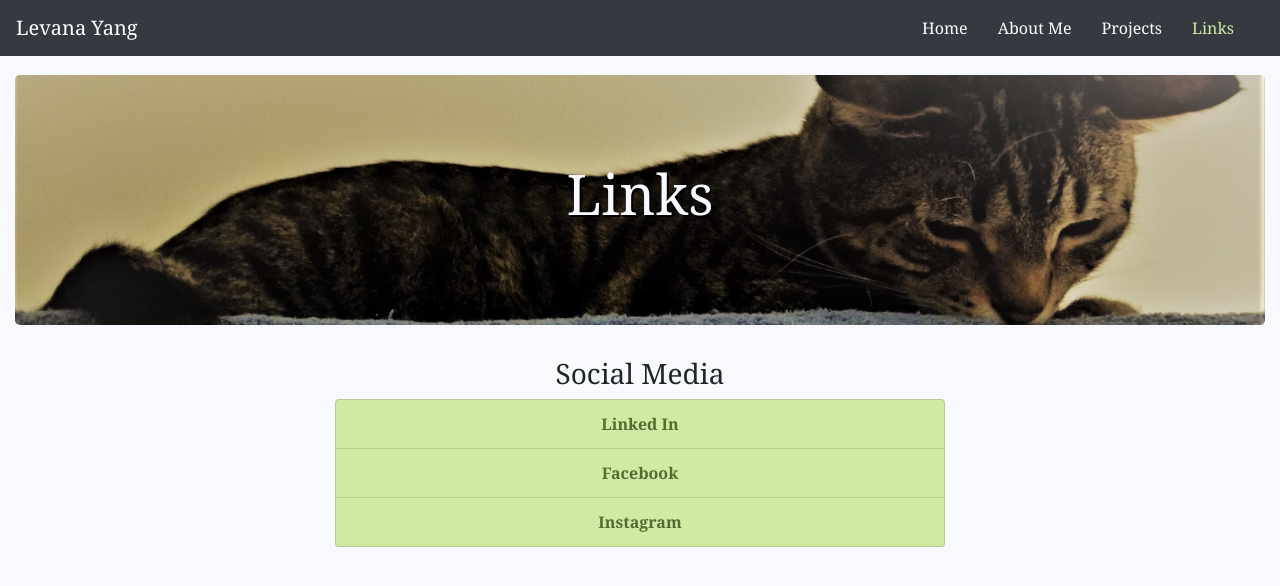
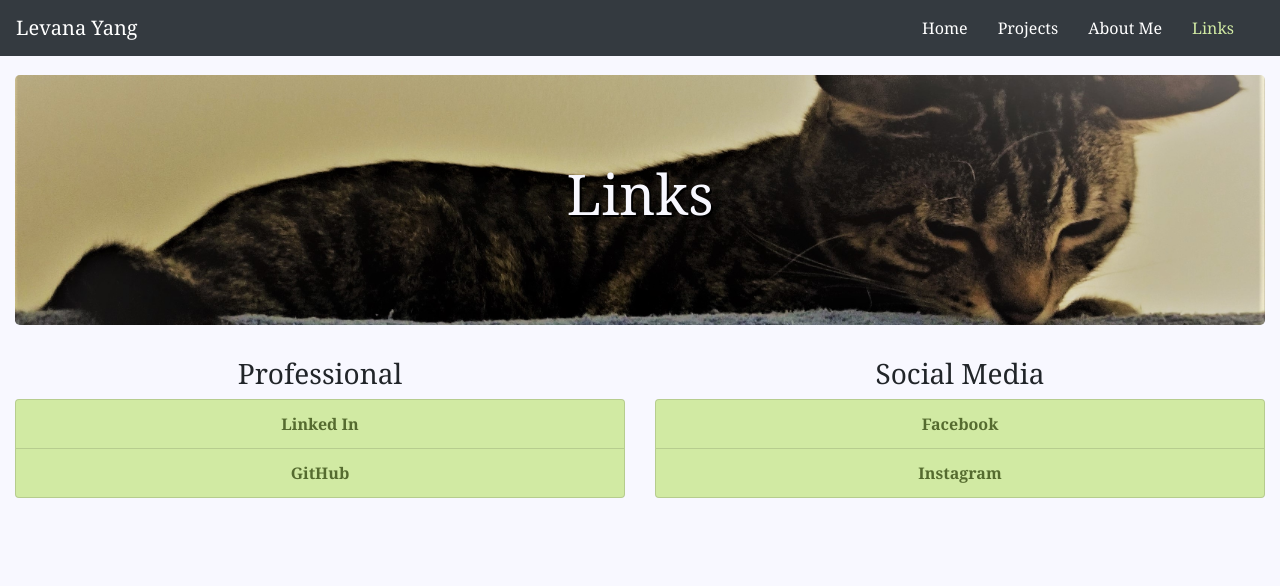
Before and after one commit to levanayang/node-web-dev, a React (Create React App) app in the folder client/: page /links in a window 1280 px wide. Shown: the top 586 px of the page. Built offline with nearby package versions, Linux system fonts and the light colour scheme.

Commit message:
added a button to show my resume

```diff
--- a/client/src/Homepage/Home.js
+++ b/client/src/Homepage/Home.js
@@ -12,7 +12,6 @@ class Home extends Component {
                     <p className="lead">Welcome to my site!</p>
                 </Jumbotron>
                 {/*TODO: allow pdf download of resume*/}
-                <h2>My Resume</h2>
                 <Resume src={"https://docs.google.com/document/d/e/2PACX-1vRAatOYzlULG_9rKJ6R6Uj3ugYbT-2KVuNeqxfLNsCn40kns9roG22W63oLhGrX5Hrtd01IUQbrzJ0y/pub?embedded=true"}/>
             </Container>
         );
--- a/client/src/Homepage/Resume.js
+++ b/client/src/Homepage/Resume.js
@@ -1,18 +1,40 @@
 import React from "react";
-import {Row} from 'reactstrap';
+import {Row, Button, Container, Collapse} from 'reactstrap';
 
 // a Simple Component for my resume
 class Resume extends React.Component {
+    constructor(props) {
+        super(props);
+
+        this.state = {
+            visible: false
+        }
+
+        this.toggle = this.toggle.bind(this);
+    }
+
+    toggle() {
+            this.setState({visible: !this.state.visible})
+    }
+
     render() {
         return (
-            <Row className="resume">
-                <iframe title={"Resume"}
-                        src={this.props.src}
-                        scrolling="no"
-                        align="center"
-
-                />
-            </Row>
+            <Container>
+                <Button className="show-resume"
+                        color="dark"
+                        onClick={this.toggle}
+                        style={{ marginBottom: '1rem' }}>
+                    <h2>My Resume</h2>
+                </Button>
+                <Collapse isOpen={this.state.visible}>
+                    <Row className="resume">
+                        <iframe title={"Resume"}
+                                src={this.props.src}
+                                scrolling="no"
+                                align="center"/>
+                    </Row>
+                </Collapse>
+            </Container>
         );
     }
 }
--- a/client/src/Links/Links.js
+++ b/client/src/Links/Links.js
@@ -19,14 +19,24 @@ class Links extends Component {
                     <h1 className="display-4">Links</h1>
                 </Jumbotron>
                 <Row>
-                    <Col sm="12" md={{ size: 6, offset: 3 }}>
-                        <h3>Social Media</h3>
+                    <Col  xs="6">
+                        <h3>Professional</h3>
                         {/*TODO: Add icons for each link*/}
                         <ListGroup>
-                            <ListGroupItem className="list-social-media"
+                            <ListGroupItem className="list-professional-links"
                                            tag="a"
                                            href="https://www.linkedin.com/in/levanavyang/">Linked In
                             </ListGroupItem>
+                            <ListGroupItem className="list-professional-links"
+                                           tag="a"
+                                           href="https://github.com/levanayang">GitHub
+                            </ListGroupItem>
+                        </ListGroup>
+                    </Col>
+                    <Col xs="6">
+                        <h3>Social Media</h3>
+                        {/*TODO: make button to hide and collapse these links*/}
+                        <ListGroup>
                             <ListGroupItem className="list-social-media"
                                            tag="a"
                                            href="https://www.facebook.com/levana.yang.5">Facebook
--- a/client/src/UniversalComponents/Menu.js
+++ b/client/src/UniversalComponents/Menu.js
@@ -42,18 +42,18 @@ class Menu extends React.Component{
                                      className="inactive-menu"
                                      activeClassName="active-menu"
                                      exact={true}>Home</NavLink>
-                        </NavItem>
-                            <NavItem>
-                                <NavLink to="/about"
-                                         className="inactive-menu"
-                                         activeClassName="active-menu"
-                                         exact={true}>About Me</NavLink>
                             </NavItem>
                             <NavItem>
                                 <NavLink to="/projects"
                                          className="inactive-menu"
                                          activeClassName="active-menu"
                                          exact={true}>Projects</NavLink>
+                            </NavItem>
+                            <NavItem>
+                                <NavLink to="/about"
+                                         className="inactive-menu"
+                                         activeClassName="active-menu"
+                                         exact={true}>About Me</NavLink>
                             </NavItem>
                             <NavItem>
                                 <NavLink to="/links"
--- a/client/src/index.css
+++ b/client/src/index.css
@@ -103,6 +103,20 @@ code {
   color: slategrey;
 }
 
+.list-professional-links {
+  background: #d1eaa3;
+  font-weight: bolder;
+  color: darkolivegreen;
+}
+
+.list-professional-links:hover {
+  text-decoration: none;
+  font-weight: bolder;
+  background: honeydew;
+  color: olive;
+}
+
+
 .list-social-media {
   background: #d1eaa3;
   font-weight: bolder;
```
